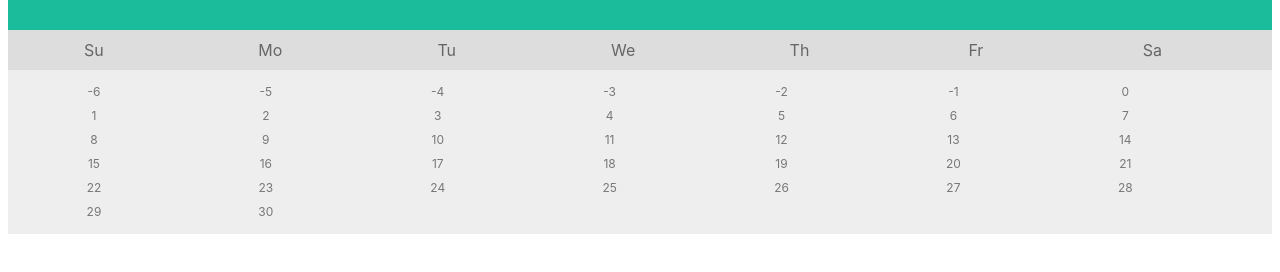
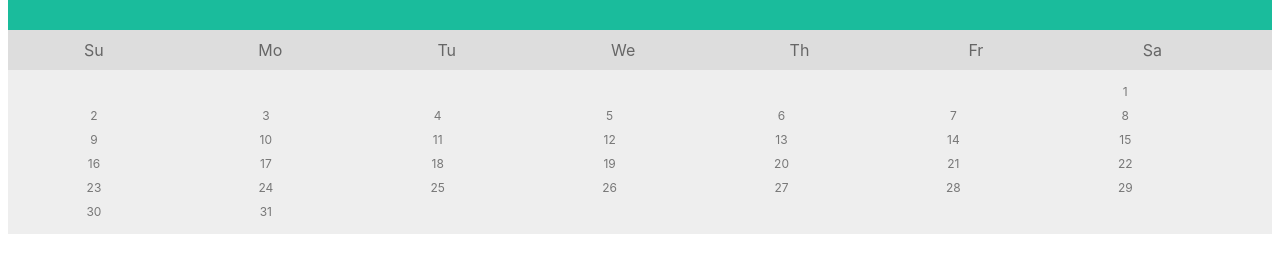
Before and after one commit to JanDN312/SpaceBarClubOwnerSide, a Svelte app in the folder Calendar/my_svelte_calendar/: page / in a window 1280 px wide. Shown: the part 166-438 px from the top of the page. Built offline with nearby package versions, Linux system fonts and the light colour scheme.

Commit message:
v0.1.2 correct days in layout

```diff
--- a/Calendar/my_svelte_calendar/src/App.svelte
+++ b/Calendar/my_svelte_calendar/src/App.svelte
@@ -1,4 +1,6 @@
 <script>
+import { listen_dev } from "svelte/internal";
+
 	const date = new Date();
 
 	// Console: DatetimeObject Year/Month/Date/Day
@@ -61,8 +63,16 @@
 	</ul>
 
 	<ul class="days">
+		<!--Create a loop for the days
+		substract the amount of firstDayIndex (results in negative numbers in the beginning)
+		and the first day of the month starts with 0 (therefore add +1 to i)-->
 		{#each Array(numberOfDays + firstDayIndex) as _, i}
-		<li>{i - firstDayIndex}</li>
+			<!--Create if clause and remove negative numbers and 0 from the layout-->
+			{#if i < firstDayIndex}
+			<li></li>
+			{:else}
+				<li>{i - firstDayIndex +1}</li>
+			{/if}
 		{/each}
 	</ul>
 </main>
```
